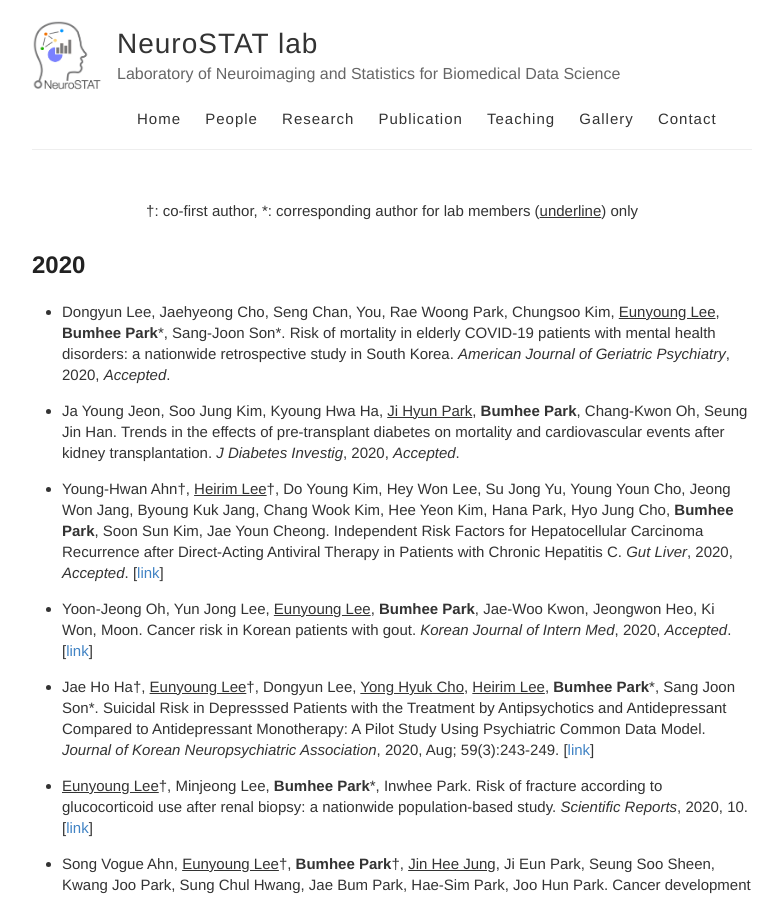
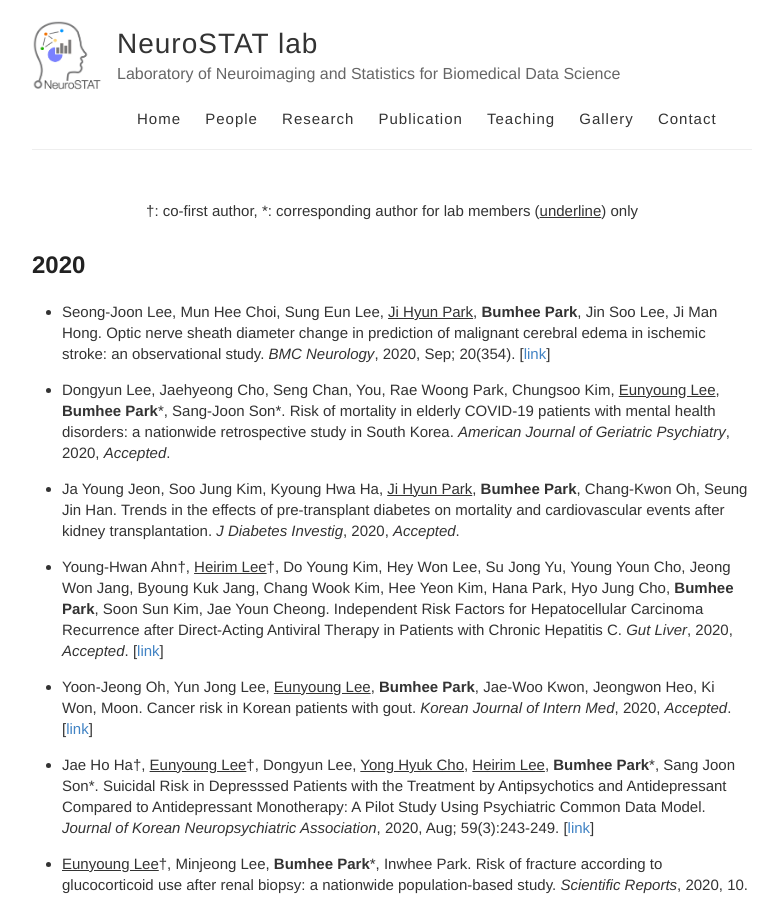
Before and after one commit to neurostat-lab/neurostat-lab.github.io, a Jekyll site: the page built from publication.md, in a window 1280 px wide and 900 px high. Shown: the whole window, without its empty margins (248-1030 px from the left). Built offline with Jekyll 4.4.1, drawn with Linux system fonts in a browser that asks for light colours.

Commit message:
Update publication.md

```diff
--- a/publication.md
+++ b/publication.md
@@ -6,6 +6,9 @@ is_contact: true
 <center> <sup>†</sup>: co-first author, <sup>*</sup>: corresponding author for lab members (<U>underline</U>) only </center>
 
 ## 2020
+* Seong-Joon Lee, Mun Hee Choi, Sung Eun Lee, <U>Ji Hyun Park</U>, **Bumhee Park**, Jin Soo Lee, Ji Man Hong. Optic nerve sheath diameter change in
+prediction of malignant cerebral edema in ischemic stroke: an observational study. _BMC Neurology_, 2020, Sep; 20(354). \[[link](https://bmcneurol.biomedcentral.com/articles/10.1186/s12883-020-01931-w)\]
+
 * Dongyun Lee, Jaehyeong Cho, Seng Chan, You, Rae Woong Park, Chungsoo Kim, <U>Eunyoung Lee</U>, **Bumhee Park**<sup>*</sup>, Sang-Joon Son<sup>*</sup>. Risk of mortality in elderly COVID-19 patients with mental health disorders: a nationwide retrospective study in South Korea. _American Journal of Geriatric Psychiatry_, 2020, _Accepted_.
 
 * Ja Young Jeon, Soo Jung Kim, Kyoung Hwa Ha, <U>Ji Hyun Park</U>, **Bumhee Park**, Chang-Kwon Oh, Seung Jin Han. Trends in the effects of pre-transplant diabetes on mortality and cardiovascular events after kidney transplantation. _J Diabetes Investig_, 2020, _Accepted_.
```
